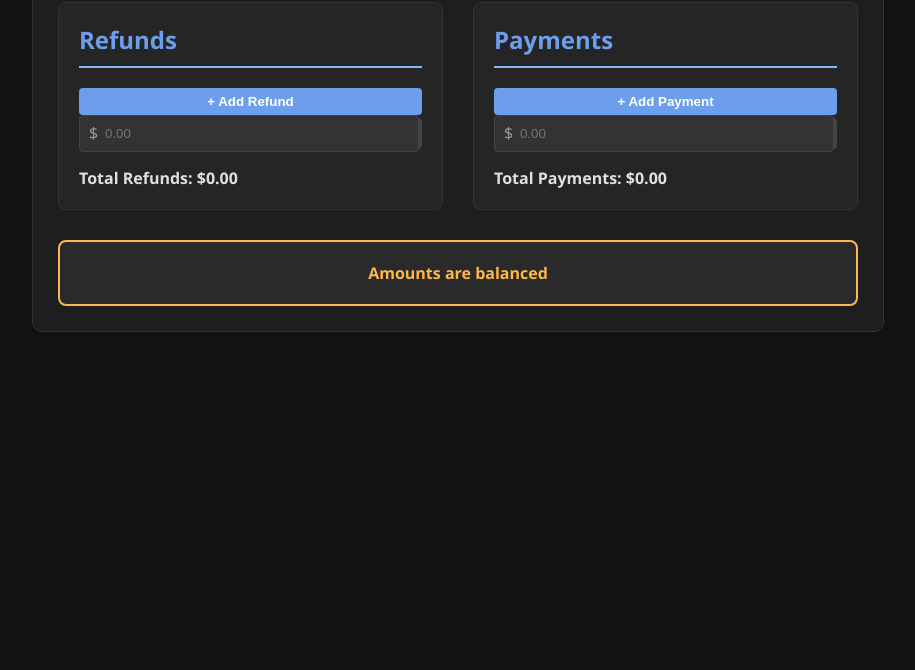
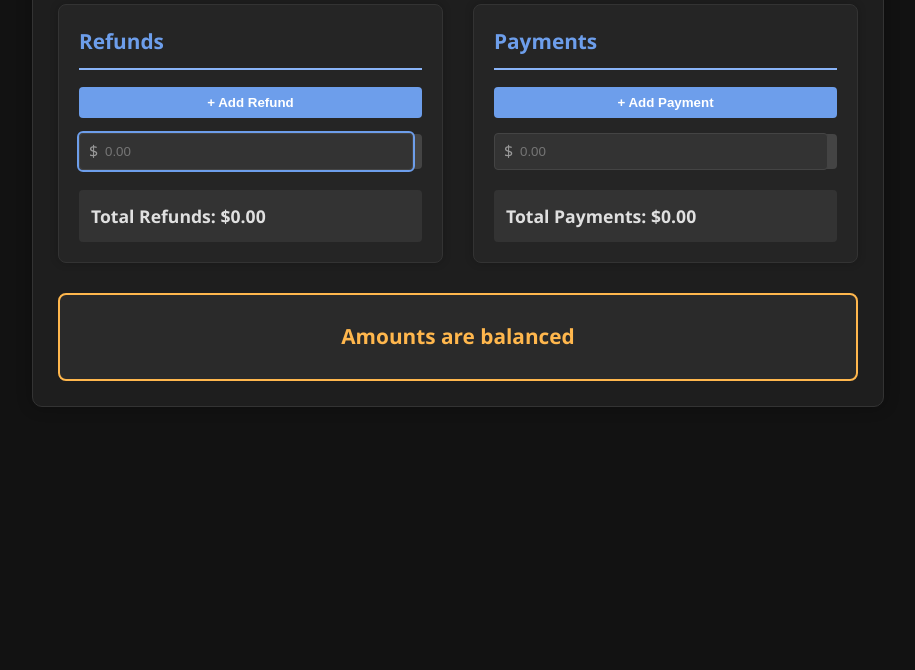
Before and after one commit to Detroitaxle/calc, a plain HTML site: page index.html in a window 1280 px wide. Shown: the part 130-800 px from the top of the page, without its empty margins (182-1097 px from the left). Drawn offline with Linux system fonts and the light colour scheme.

Commit message:
Update index.html

```diff
--- a/index.html
+++ b/index.html
@@ -2,8 +2,11 @@
 <html lang="en">
 <head>
     <meta charset="UTF-8" />
-  <meta name="viewport" content="width=device-width, initial-scale=1.0"/>
+    <meta name="viewport" content="width=device-width, initial-scale=1.0" />
     <title>Refund & Payment Calculator</title>
+    <link rel="icon" type="image/png" href="favicon-32x32.png" sizes="32x32" />
+    <link rel="icon" type="image/png" href="favicon-16x16.png" sizes="16x16" />
+    <link rel="shortcut icon" href="favicon.ico" />
     <style>
         :root {
             --primary: #6d9eeb;
@@ -24,6 +27,7 @@
             margin: 0;
             padding: 20px;
             color: var(--dark-text);
+            line-height: 1.6;
         }
 
         .container {
@@ -32,12 +36,14 @@
             background: var(--dark-surface);
             padding: 25px;
             border-radius: 10px;
+            box-shadow: 0 0 15px rgba(0, 0, 0, 0.3);
             border: 1px solid var(--dark-border);
         }
 
         h1 {
+            color: var(--primary);
             text-align: center;
-      color: var(--primary);
+            margin-bottom: 15px;
         }
 
         .calculator-container {
@@ -51,35 +57,53 @@
             background: #252525;
             padding: 20px;
             border-radius: 8px;
+            box-shadow: 0 0 8px rgba(0, 0, 0, 0.2);
             border: 1px solid var(--dark-border);
         }
 
         h2 {
             color: var(--primary);
             margin-top: 0;
+            padding-bottom: 10px;
             border-bottom: 2px solid var(--secondary);
-      padding-bottom: 10px;
+            font-size: 1.3em;
         }
 
         .item-row {
             display: flex;
+            gap: 10px;
+            margin-bottom: 12px;
             align-items: center;
-      margin-bottom: 12px;
-      gap: 10px;
         }
 
         .input-wrapper {
+            position: relative;
             flex-grow: 1;
-      position: relative;
         }
 
         .input-wrapper input {
             width: 100%;
             padding: 10px 10px 10px 25px;
             background-color: #333;
-      color: var(--dark-text);
             border: 1px solid #444;
             border-radius: 4px;
+            color: var(--dark-text);
+            -moz-appearance: textfield;
+        }
+
+        /* Remove spinner arrows */
+        input[type=number]::-webkit-outer-spin-button,
+        input[type=number]::-webkit-inner-spin-button {
+            -webkit-appearance: none;
+            margin: 0;
+        }
+
+        input[type=number] {
+            -moz-appearance: textfield;
+        }
+
+        .input-wrapper input:focus {
+            outline: 2px solid var(--primary);
         }
 
         .currency {
@@ -91,47 +115,58 @@
         }
 
         .btn {
-      padding: 6px 12px;
+            display: inline-block;
+            padding: 8px 12px;
             border: none;
             border-radius: 4px;
             cursor: pointer;
             font-weight: 600;
-      transition: 0.3s;
+            transition: all 0.3s;
         }
 
         .btn-add {
             background-color: var(--primary);
             color: white;
+            margin-bottom: 15px;
             width: 100%;
         }
 
         .btn-remove {
             background-color: #444;
             color: white;
-      padding: 8px;
-      min-width: 30px;
+            min-width: 36px;
+            padding: 10px;
         }
 
         .btn-clear {
             background-color: var(--danger);
             color: white;
-      margin-top: 15px;
-      padding: 5px 10px;
+            margin-top: 20px;
+            display: none;
             font-size: 0.9em;
-      display: none;
+            padding: 6px 10px;
+        }
+
+        .btn:hover {
+            opacity: 0.8;
         }
 
         .total-row {
-      margin-top: 15px;
             font-weight: bold;
+            padding: 12px;
+            background-color: #333;
+            border-radius: 4px;
+            margin-top: 20px;
+            font-size: 1.1em;
         }
 
         .result-box {
+            padding: 25px;
+            text-align: center;
+            border-radius: 8px;
+            font-size: 1.3em;
+            font-weight: bold;
             margin-top: 30px;
-      padding: 20px;
-      border-radius: 8px;
-      text-align: center;
-      font-weight: bold;
             border: 2px solid;
         }
 
@@ -168,21 +203,36 @@
                 <h2>Refunds</h2>
                 <button class="btn btn-add" onclick="addReturnItem()">+ Add Refund</button>
                 <div id="returns-items"></div>
-        <div class="total-row">Total Refunds: <span id="returns-total">$0.00</span></div>
+                <div class="total-row">
+                    <div class="total-display">
+                        <span>Total Refunds:</span>
+                        <span id="returns-total">$0.00</span>
+                    </div>
+                </div>
             </section>
+
             <section id="payments-section" class="calculator-section">
                 <h2>Payments</h2>
                 <button class="btn btn-add" onclick="addPaymentItem()">+ Add Payment</button>
                 <div id="payments-items"></div>
-        <div class="total-row">Total Payments: <span id="payments-total">$0.00</span></div>
+                <div class="total-row">
+                    <div class="total-display">
+                        <span>Total Payments:</span>
+                        <span id="payments-total">$0.00</span>
+                    </div>
+                </div>
             </section>
         </div>
+
         <div id="result" class="result-box balanced">Enter amounts to calculate balance</div>
-    <button class="btn btn-clear" id="clear-btn" onclick="clearAll()">Clear All</button>
+        <button id="clear-btn" class="btn btn-clear" onclick="clearAll()">Clear All</button>
     </div>
+
     <script>
-    (function() {
+        (function () {
             let itemId = 0;
+            let currentSection = null;
+
             const elements = {
                 returnsItems: document.getElementById('returns-items'),
                 paymentsItems: document.getElementById('payments-items'),
@@ -195,6 +245,8 @@
             function init() {
                 addReturnItem('', false);
                 addPaymentItem('', false);
+                document.querySelector('#returns-items input').focus();
+                currentSection = 'returns';
             }
 
             function addReturnItem(value = '', focus = true) {
@@ -220,68 +272,88 @@
                 item.innerHTML = `
                     <div class="input-wrapper">
                         <span class="currency">$</span>
-            <input type="number" min="0" step="0.01" placeholder="0.00" value="${value}" />
+                        <input type="number" min="0" step="0.01" placeholder="0.00" value="${value}">
                     </div>
                     <button class="btn btn-remove" onclick="removeItem('${id}')">&times;</button>
                 `;
                 const input = item.querySelector('input');
+                input.addEventListener('keydown', handleEnterKey);
                 input.addEventListener('input', calculateTotals);
-        input.addEventListener('keydown', (e) => {
-          if (e.key === 'Enter') {
-            if (item.id.startsWith('return')) addReturnItem();
-            else addPaymentItem();
-          }
-        });
                 return item;
             }
 
+            function handleEnterKey(e) {
+                if (e.key === 'Enter') {
+                    currentSection = e.target.closest('#returns-items') ? 'returns' : 'payments';
+                    currentSection === 'returns' ? addReturnItem() : addPaymentItem();
+                }
+            }
+
             function removeItem(id) {
-        const el = document.getElementById(id);
-        if (el) {
-          el.remove();
+                const element = document.getElementById(id);
+                if (element) {
+                    element.remove();
                     calculateTotals();
+                    focusLastInput();
                 }
             }
 
             function clearAll() {
                 elements.returnsItems.innerHTML = '';
                 elements.paymentsItems.innerHTML = '';
-        addReturnItem('', false);
+                elements.returnsTotal.textContent = '$0.00';
+                elements.paymentsTotal.textContent = '$0.00';
+                elements.result.textContent = 'Enter amounts to calculate balance';
+                elements.result.className = 'result-box balanced';
+                elements.clearBtn.style.display = 'none';
+                addReturnItem('', true);
                 addPaymentItem('', false);
-        calculateTotals();
             }
 
-      function formatCurrency(num) {
-        return '$' + parseFloat(num).toFixed(2);
+            function focusLastInput() {
+                const inputs = document.querySelectorAll('input[type="number"]');
+                if (inputs.length > 0) {
+                    inputs[inputs.length - 1].focus();
+                }
+            }
+
+            function formatCurrency(amount) {
+                return '$' + parseFloat(amount).toFixed(2);
             }
 
             function calculateTotals() {
-        const refunds = getTotal(elements.returnsItems);
-        const payments = getTotal(elements.paymentsItems);
-        elements.returnsTotal.textContent = formatCurrency(refunds);
-        elements.paymentsTotal.textContent = formatCurrency(payments);
-        const difference = refunds - payments;
+                const returnsTotal = calculateSectionTotal('#returns-items');
+                const paymentsTotal = calculateSectionTotal('#payments-items');
+                elements.returnsTotal.textContent = formatCurrency(returnsTotal);
+                elements.paymentsTotal.textContent = formatCurrency(paymentsTotal);
+                updateResult(returnsTotal - paymentsTotal);
 
+                const hasValues = returnsTotal > 0 || paymentsTotal > 0;
+                elements.clearBtn.style.display = hasValues ? 'inline-block' : 'none';
+            }
+
+            function calculateSectionTotal(selector) {
+                return Array.from(document.querySelectorAll(`${selector} input`)).reduce(
+                    (total, input) => total + (parseFloat(input.value) || 0),
+                    0
+                );
+            }
+
+            function updateResult(difference) {
                 if (difference > 0) {
-          elements.result.textContent = `Customer gets ${formatCurrency(difference)} refund`;
+                    elements.result.innerHTML = `Customer gets <strong>${formatCurrency(
+                        difference
+                    )}</strong> refund`;
                     elements.result.className = 'result-box refund-result';
                 } else if (difference < 0) {
-          elements.result.textContent = `Customer needs to pay ${formatCurrency(Math.abs(difference))}`;
+                    elements.result.innerHTML = `Customer needs to pay <strong>${formatCurrency(
+                        Math.abs(difference)
+                    )}</strong>`;
                     elements.result.className = 'result-box payment-result';
                 } else {
                     elements.result.textContent = 'Amounts are balanced';
                     elements.result.className = 'result-box balanced';
                 }
-
-        // Show clear button only if there are non-zero entries
-        const hasNumbers = [...document.querySelectorAll('input[type="number"]')]
-          .some(input => parseFloat(input.value));
-        elements.clearBtn.style.display = hasNumbers ? 'inline-block' : 'none';
-      }
-
-      function getTotal(container) {
-        return Array.from(container.querySelectorAll('input'))
-          .reduce((acc, input) => acc + (parseFloat(input.value) || 0), 0);
             }
 
             window.addReturnItem = addReturnItem;
```
Lines whose indentation alone changed are shown as unchanged.
